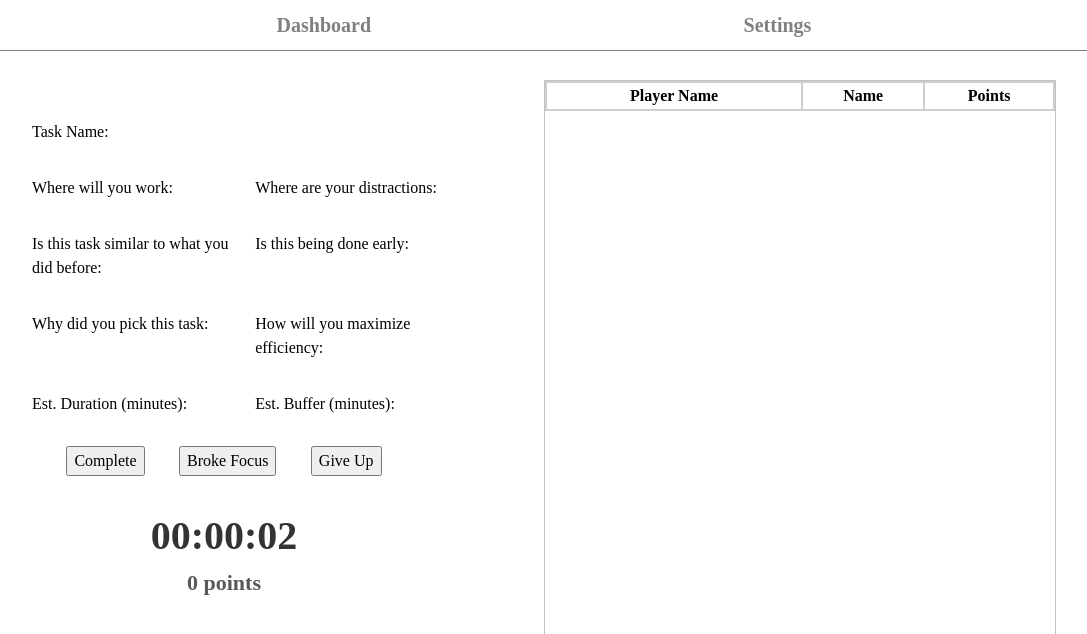
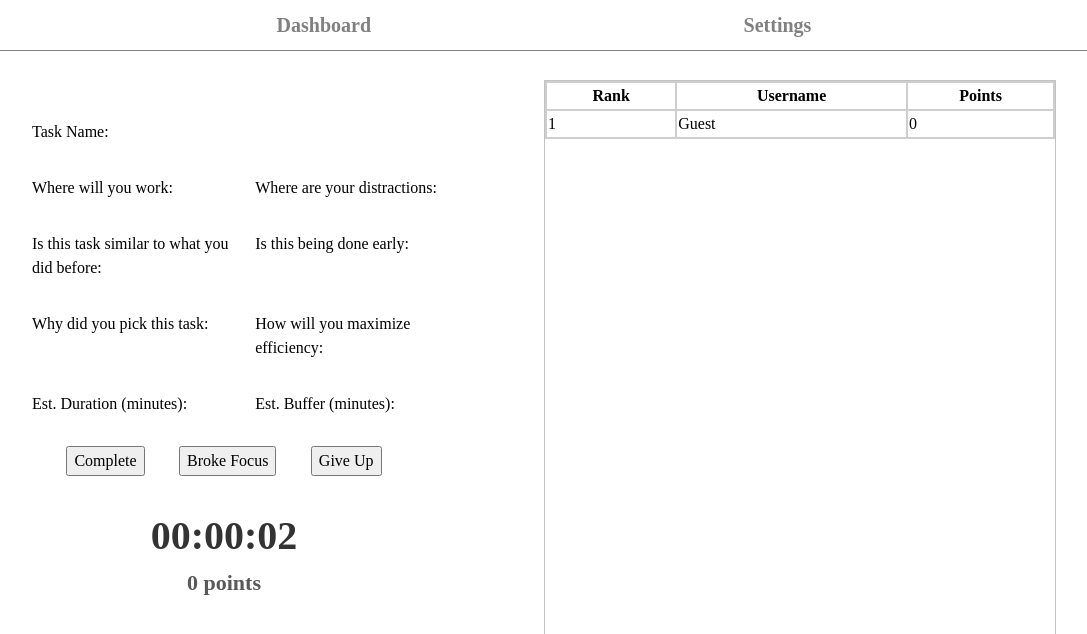
Before and after one commit to biddenboi/Checkpoint, a React (Vite) app: page / in a window 1280 px wide. Both pictures are taken after a click on the button "Start". Shown: the top 634 px of the page, without its empty margins (96-1183 px from the left). Built offline with nearby package versions, Linux system fonts and the light colour scheme.

Commit message:
Version 1.0: Rankings now list and sort by usernames and their total points gained.

```diff
--- a/src/Pages/Dashboard.jsx
+++ b/src/Pages/Dashboard.jsx
@@ -18,30 +18,45 @@ function Dashboard({ inTaskSession, setInTaskSession }) {
   );
 
   //First fetch all the players, then use getTasksFromRange for each player and sum up the points. We discard the actual task object after we calculate total # of tasks so at most like 100 tasks in memory at a time before being reduced to a integer.
-  const [playerData, setPlayerData] = useState({});
+  const [playerPoints, setPlayerPoints] = useState([]);
   const [taskStartTime, setTaskStartTime] = useState(null);
   const [durationPenalty, setDurationPenalty] = useState(null);
 
-   // Player updates are ignored from parameters list due to infrequency and that people will likely complete a task by time of first task completion.
-   useEffect(() => {
-    //empty
-  }, [inTaskSession]);
+  useEffect(() => { //review method
+    //**loads all players** and adds task totals every call.
+    //"async/await in forEach" / "the JavaScript forEach async trap."
+    //understand ISOString and Date
+    const loadPlayers = async () => {
+      const players = await playerDatabase.getPlayers()
 
-  useEffect(() => {
-    //creates map of players due to inability to directly use promise in html
-    const loadPlayers = async () => {
-      const data = await playerDatabase.getPlayers()
-      const playerMap = {};
-      data.forEach(player => {
-        playerMap[player.createdAt] = player;
-      })
+    const playerPointsPromises = players.map(async (player) => {
 
-      setPlayerData(playerMap);
-    }
+      const startDate = player.createdAt;
+      const endDate = (new Date(new Date(player.createdAt).getTime() + 86400000)).toISOString();
+
+      const tasks = await taskDatabase.getTasksFromRange(startDate, endDate);
+
+      let sum = 0;
+      tasks.forEach(task => {
+        sum += (task.points || 0);
+      });
+
+      return {
+        ...player,
+        points: sum
+      };
+    });
+
+    const results = await Promise.all(playerPointsPromises);
+
+    results.sort((a, b) => b.points - a.points);
+
+    setPlayerPoints(results);
+  };
 
     loadPlayers();
 
-  }, [playerDatabase])
+  }, [playerDatabase, inTaskSession])
 
   const getTaskDuration = () => {
     return taskStartTime ? Date.now() - taskStartTime : 0;
@@ -163,22 +178,20 @@ function Dashboard({ inTaskSession, setInTaskSession }) {
       <table className="rank-table">
         <thead>
           <tr>
-            <th>Player Name</th>
-            <th>Name</th>
+            <th>Rank</th>
+            <th>Username</th>
             <th>Points</th>
           </tr>
         </thead>
         <tbody>
           {
-            /**
-            tasksState.sort((a, b) => b.points - a.points)
-              .map((element, index) => (
+            //review this section
+            playerPoints.map((element, index) => (
               <tr key={element.createdAt}>
-                <td>{playerData[element.createdAt.split('T')[0]]?.username || ""}</td>
-                <td>{element.taskName}</td>
+                <td>{index + 1}</td>
+                <td>{element.username}</td>
                 <td>{element.points}</td>
               </tr>))
-              */
           }
         </tbody>
       </table>
```
